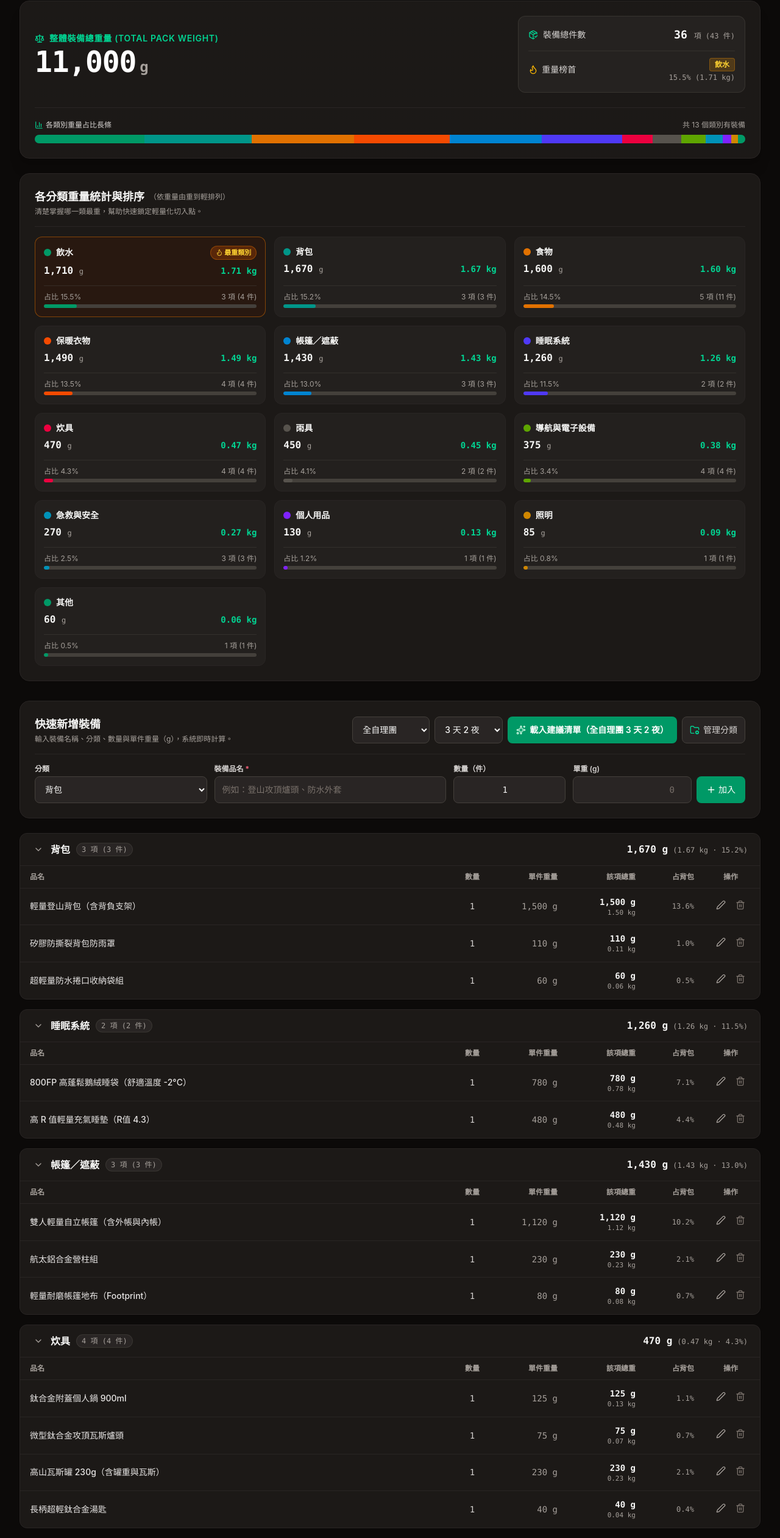
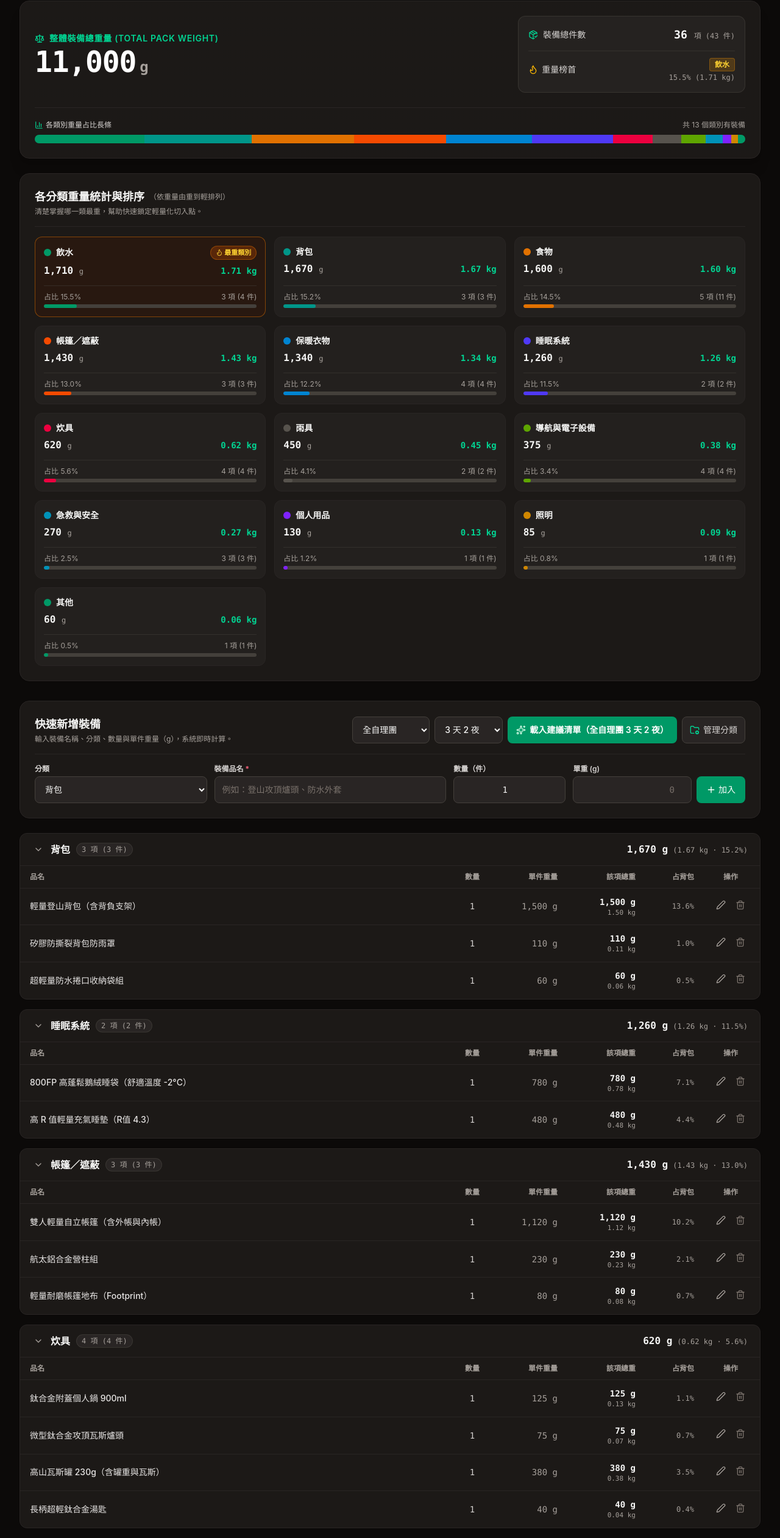
Before and after one commit to transfera920-cloud/AMAZON-WEIGHT2, a React (Vite) app: page / in a window 1280 px wide. Shown: the part 220-2742 px from the top of the page at 61% size. Built offline with nearby package versions, Linux system fonts and the light colour scheme.

Commit message:
refactor(constants): update base gear weights
Adjust weights for gas canisters and clothing items to reflect more accurate base gear calculations.

```diff
--- a/src/constants/presets.ts
+++ b/src/constants/presets.ts
@@ -29,7 +29,8 @@ interface BaseItemDef {
   unitWeight: number;
 }
 
-// 基礎裝備清單（飲用水儲備水袋單件固定為 1500 g）
+// 基礎裝備清單（飲用水儲備水袋固定為 1500 g，高山瓦斯罐 230g 單罐含罐重 380 g）
+// 1 罐瓦斯時基礎重量合計精準為 9400 g
 const BASE_ITEMS_DEF: BaseItemDef[] = [
   // 背包（3 項，合計 1670 g）
   { name: '輕量登山背包（含背負支架）', category: '背包', quantity: 1, unitWeight: 1500 },
@@ -50,9 +51,9 @@ const BASE_ITEMS_DEF: BaseItemDef[] = [
   { name: 'TPU 超輕摺疊軟水壺 1L', category: '飲水', quantity: 2, unitWeight: 35 },
   { name: '飲用水儲備水袋（含飲用水淨重）', category: '飲水', quantity: 1, unitWeight: 1500 },
 
-  // 保暖衣物（4 項）
+  // 保暖衣物（4 項，合計 1340 g）
   { name: '連帽 800FP 輕量抗水羽絨保暖中層外套', category: '保暖衣物', quantity: 1, unitWeight: 450 },
-  { name: '備用衣物', category: '保暖衣物', quantity: 1, unitWeight: 690 },
+  { name: '備用衣物', category: '保暖衣物', quantity: 1, unitWeight: 540 },
   { name: '防風保暖抓絨登山帽與多功能脖圍組', category: '保暖衣物', quantity: 1, unitWeight: 170 },
   { name: '防潑水耐磨保暖觸控手套', category: '保暖衣物', quantity: 1, unitWeight: 180 },
 
@@ -60,10 +61,10 @@ const BASE_ITEMS_DEF: BaseItemDef[] = [
   { name: '三層結構防水透氣衝鋒雨衣', category: '雨具', quantity: 1, unitWeight: 280 },
   { name: '全開式側拉鍊輕量防水雨褲', category: '雨具', quantity: 1, unitWeight: 170 },
 
-  // 炊具（4 項）
+  // 炊具（4 項，單罐瓦斯 380g，合計 620 g）
   { name: '鈦合金附蓋個人鍋 900ml', category: '炊具', quantity: 1, unitWeight: 125 },
   { name: '微型鈦合金攻頂瓦斯爐頭', category: '炊具', quantity: 1, unitWeight: 75 },
-  { name: '高山瓦斯罐 230g（含罐重與瓦斯）', category: '炊具', quantity: 1, unitWeight: 230 },
+  { name: '高山瓦斯罐 230g（含罐重與瓦斯）', category: '炊具', quantity: 1, unitWeight: 380 },
   { name: '長柄超輕鈦合金湯匙', category: '炊具', quantity: 1, unitWeight: 40 },
 
   // 導航與電子設備（4 項，合計 375 g）
@@ -96,7 +97,7 @@ function generatePresets(): GearPreset[] {
     nights: number
   ): GearPreset {
     const days = nights + 1;
-    // 高山瓦斯罐 230g：1-4 天 1 罐，5-8 天 2 罐，9-12 天 3 罐
+    // 高山瓦斯罐 230g（含罐重與瓦斯 380g）：1-4 天 1 罐，5-8 天 2 罐，9-12 天 3 罐
     const gasQuantity = Math.ceil(days / 4);
 
     // 基本裝備依模式篩選
@@ -119,10 +120,19 @@ function generatePresets(): GearPreset[] {
       if (item.name.startsWith('高山瓦斯罐')) {
         quantity = gasQuantity;
       }
-      // 全自理團中，為嚴格符合 2天1夜 10.5kg 到 11天10夜 15.0kg 的標準前提，
-      // 瓦斯隨天數增加時由備用衣物動態平衡，使基礎裝備始終恆定為 9400 克
-      if (mode === 'full' && item.name === '備用衣物') {
-        unitWeight = 690 - (gasQuantity - 1) * 230;
+
+      // 全自理團中，多天數瓦斯增加（5-8天增1罐+380g，9-12天增2罐+760g）
+      // 動態平衡長天數輕量化配置，嚴格維持全自理團各天數目標總重（10.5kg ~ 15.0kg）
+      if (mode === 'full') {
+        if (gasQuantity === 2) {
+          if (item.name === '備用衣物') unitWeight = 340; // -200g
+          if (item.name === '連帽 800FP 輕量抗水羽絨保暖中層外套') unitWeight = 350; // -100g
+          if (item.name === '雙人輕量自立帳篷（含外帳與內帳）') unitWeight = 1040; // -80g
+        } else if (gasQuantity === 3) {
+          if (item.name === '備用衣物') unitWeight = 240; // -300g
+          if (item.name === '連帽 800FP 輕量抗水羽絨保暖中層外套') unitWeight = 270; // -180g
+          if (item.name === '雙人輕量自立帳篷（含外帳與內帳）') unitWeight = 840; // -280g
+        }
       }
 
       return {
```
